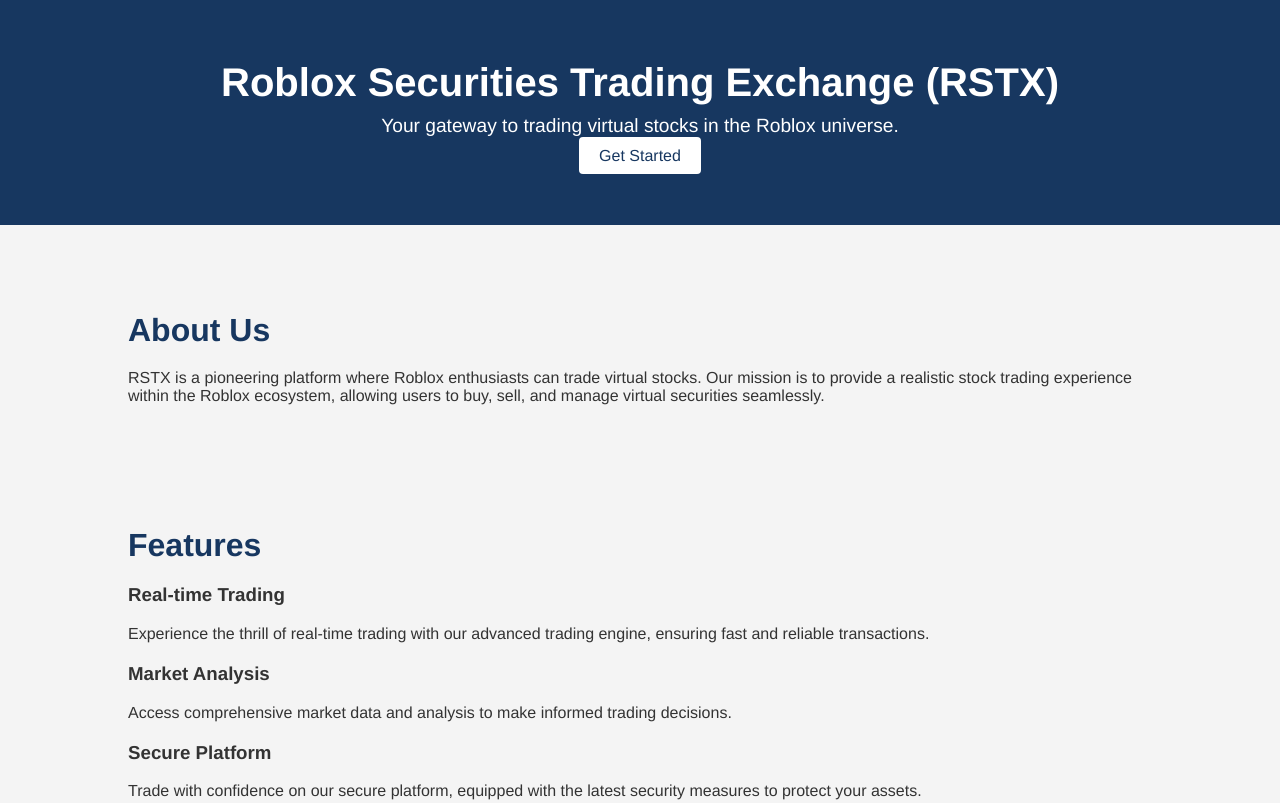
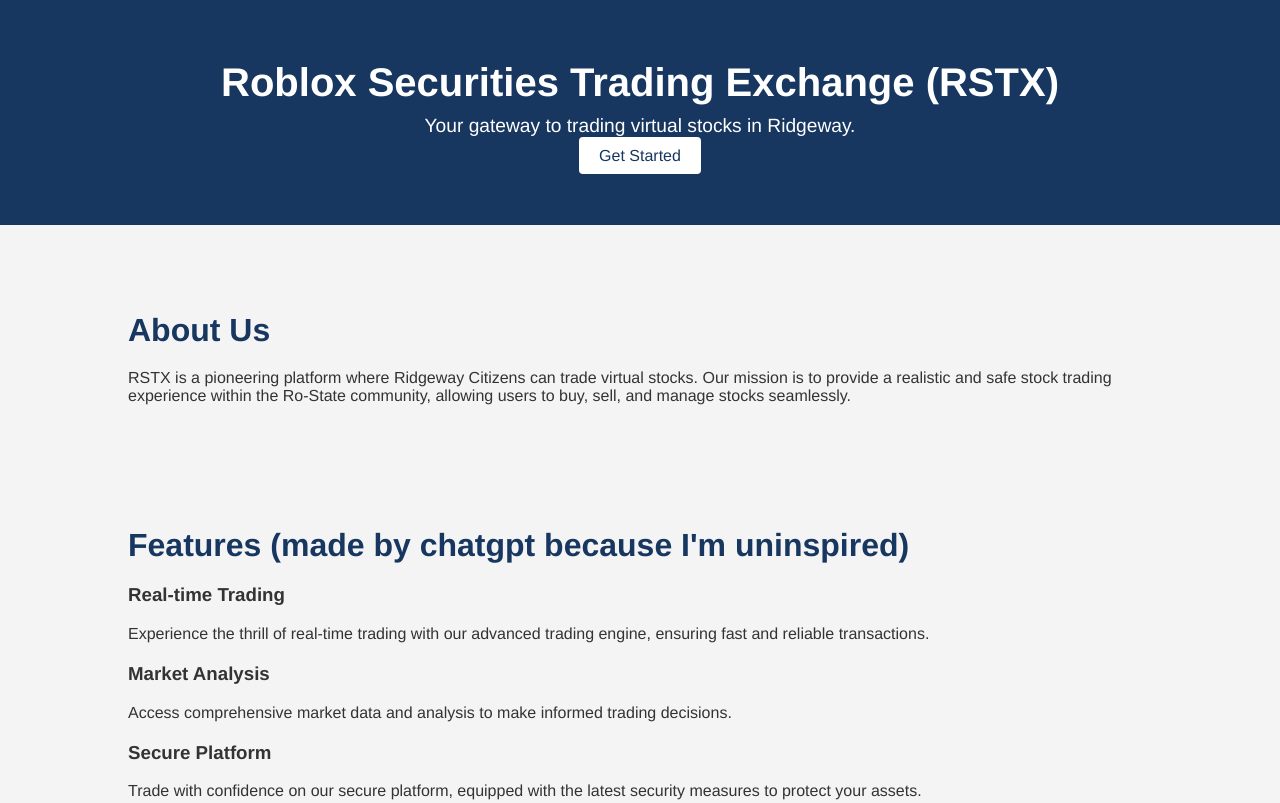
Before and after one commit to Evorsiooo/rstx, a website: page public/index.html in a window 1280 px wide. Shown: the top 803 px of the page. Drawn offline with Linux system fonts and the light colour scheme.

Commit message:
small index update

```diff
--- a/functions/login.js
+++ b/functions/login.js
@@ -1,6 +1,6 @@
 exports.handler = async function(event, context) {
     const { accessKey } = JSON.parse(event.body);
-    const validAccessKeys = ['key1', 'key2', 'key3'];  // Replace with your actual access keys
+    const validAccessKeys = ['key1', 'key2', 'key3'];
 
     if (validAccessKeys.includes(accessKey)) {
         return {
--- a/public/index.html
+++ b/public/index.html
@@ -10,7 +10,7 @@
     <header class="hero">
         <div class="container">
             <h1>Roblox Securities Trading Exchange (RSTX)</h1>
-            <p>Your gateway to trading virtual stocks in the Roblox universe.</p>
+            <p>Your gateway to trading virtual stocks in Ridgeway.</p>
             <a href="#login" class="cta-button">Get Started</a>
         </div>
     </header>
@@ -18,12 +18,12 @@
         <section class="about" id="about">
             <div class="container">
                 <h2>About Us</h2>
-                <p>RSTX is a pioneering platform where Roblox enthusiasts can trade virtual stocks. Our mission is to provide a realistic stock trading experience within the Roblox ecosystem, allowing users to buy, sell, and manage virtual securities seamlessly.</p>
+                <p>RSTX is a pioneering platform where Ridgeway Citizens can trade virtual stocks. Our mission is to provide a realistic and safe stock trading experience within the Ro-State community, allowing users to buy, sell, and manage stocks seamlessly.</p>
             </div>
         </section>
         <section class="features" id="features">
             <div class="container">
-                <h2>Features</h2>
+                <h2>Features (made by chatgpt because I'm uninspired)</h2>
                 <div class="feature">
                     <h3>Real-time Trading</h3>
                     <p>Experience the thrill of real-time trading with our advanced trading engine, ensuring fast and reliable transactions.</p>
```
